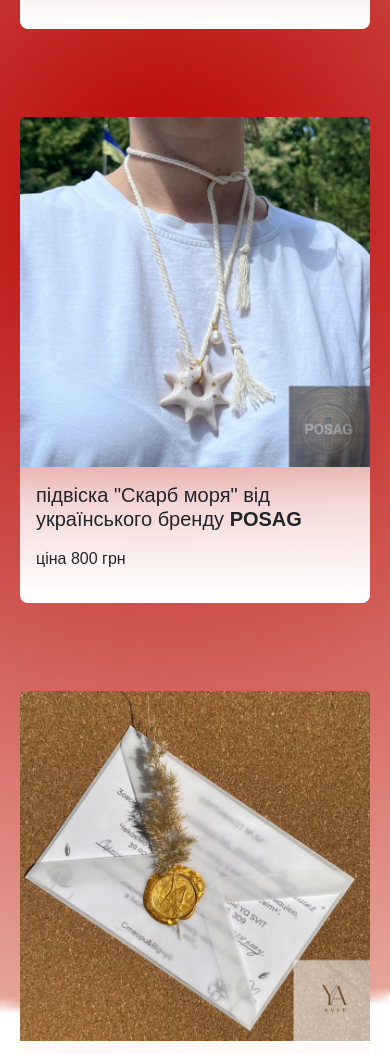
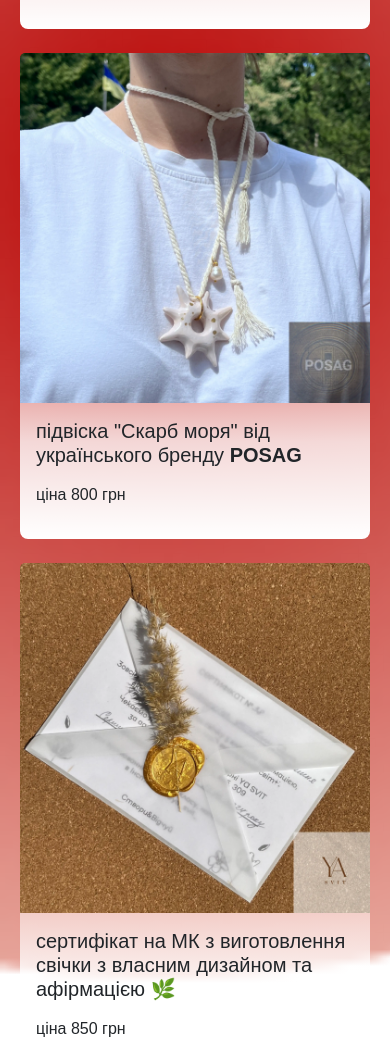
Before and after one commit to tirmay69/dyka-chereshnya, a website: page index.html in a window 390 px wide. Shown: the part 1145-2199 px from the top of the page. Drawn offline with nearby package versions, Linux system fonts and the light colour scheme; a web font is replaced by a local one.

Commit message:
release 2

```diff
--- a/index.html
+++ b/index.html
@@ -104,7 +104,7 @@
                     Енергетичний безалкогольний напій Hell Classic 250 мл 🔋
                   </h5>
                   <p class="card-text"></p>
-                  <p>ціна 35 грн/баночка</p>
+                  <p>ціна 30 грн/баночка</p>
                 </div>
               </div>
             </div>
--- a/style.css
+++ b/style.css
@@ -72,6 +72,12 @@
   .col:nth-child(2) {
     margin-top: var(--bs-gutter-y) !important;
   }
+  .col:nth-child(3) {
+    margin-top: var(--bs-gutter-y) !important;
+  }
+  .col:nth-child(4) {
+    margin-top: var(--bs-gutter-y) !important;
+  }
 }
 .card {
   transition: all 0.1s;
```
